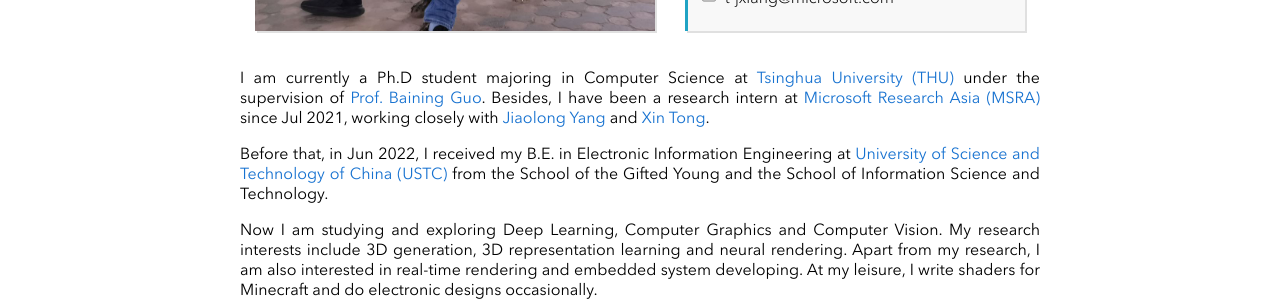
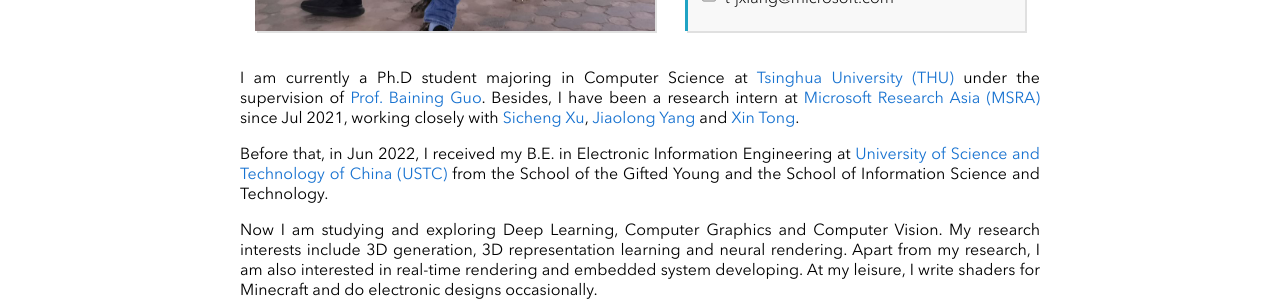
Before and after one commit to JeffreyXiang/jeffreyxiang.github.io, a Jekyll site: the page built from index.html, in a window 1280 px wide and 1173 px high. Shown: the part 529-830 px from the top of the window. Built offline with Jekyll 4.4.1, drawn with Linux system fonts in a browser that asks for light colours; some web fonts are replaced.

Commit message:
Add sicheng

```diff
--- a/index.html
+++ b/index.html
@@ -27,6 +27,7 @@
             Besides, I have been a research intern at
             <a href="https://www.microsoft.com/en-us/research/group/internet-graphics/">Microsoft Research Asia (MSRA)</a>
             since Jul 2021, working closely with
+            <a href="https://github.com/sicxu">Sicheng Xu</a>,
             <a href="http://jlyang.org/">Jiaolong Yang</a>
             and
             <a href="https://www.microsoft.com/en-us/research/people/xtong/">Xin Tong</a>.
```
